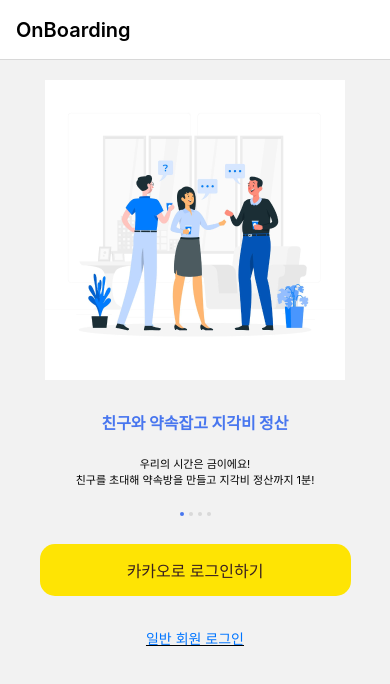
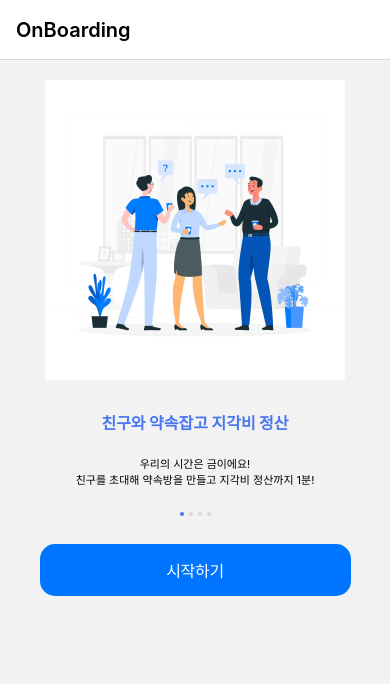
Before and after one commit to 5th-NE-O-RDINARY/Frontend, a React Native app: screen /OnBoarding in a window 390 px wide. Shown: the top 684 px of the page. Built offline with nearby package versions, Linux system fonts and the light colour scheme.

Commit message:
Feat: 페이지 연결

```diff
--- a/App.tsx
+++ b/App.tsx
@@ -13,6 +13,7 @@ import Login from '@/screens/Login';
 import Deposit from '@/screens/MyPage/Deposit';
 import PromiseDetail from '@/screens/PromiseDetail';
 import MakePromise from '@/screens/MakePromise';
+import Home from '@/screens/Tab/Home';
 
 const Stack = createStackNavigator();
 
@@ -75,7 +76,6 @@ export default function App() {
                 title: '약속 내용',
               }}
             />
-            <Stack.Screen name="Home" component={MakePromise} />
           </Stack.Navigator>
         </NavigationContainer>
       </RecoilRoot>
--- a/src/components/OnBoarding/Board.tsx
+++ b/src/components/OnBoarding/Board.tsx
@@ -18,8 +18,6 @@ const Board = () => {
     const currentIndex = Math.floor(offsetX / Dimensions.get('window').width);
     setCurrentPage(currentIndex);
   };
-
-  const imageUrl = require('@/assets/onBoarding1.png');
 
   return (
     <Wrapper>
--- a/src/screens/Login.tsx
+++ b/src/screens/Login.tsx
@@ -50,7 +50,12 @@ const Login = ({ navigation }) => {
       </Active>
 
       <ButtonBox>
-        <Button disabled={disabled} onClick={handleLogin}>
+        <Button
+          disabled={disabled}
+          onClick={() => {
+            navigation.navigate('TabNavigator');
+          }}
+        >
           로그인
         </Button>
       </ButtonBox>
--- a/src/screens/MyPage/Deposit.tsx
+++ b/src/screens/MyPage/Deposit.tsx
@@ -1,8 +1,8 @@
-import DepositButton from "@/components/myPage/DepositButton"
-import { useState } from "react"
-import { Text, View } from "react-native"
-import { SafeAreaView } from "react-native-safe-area-context"
-import styled from "styled-components"
+// import DepositButton from '@/components/MyPage/DepositButton';
+import { useState } from 'react';
+import { Text, View } from 'react-native';
+import { SafeAreaView } from 'react-native-safe-area-context';
+import styled from 'styled-components';
 
 const buttonData = [
   { text: '5,000', id: 0 },
@@ -11,10 +11,10 @@ const buttonData = [
   { text: '30,000', id: 3 },
   { text: '40,000', id: 4 },
   { text: '50,000', id: 5 },
-]
+];
 
 const Deposit = () => {
-    const [selectedButton, setSelectedButton] = useState(0)
+  const [selectedButton, setSelectedButton] = useState(0);
 
   return (
     <StyledView>
@@ -24,36 +24,52 @@ const Deposit = () => {
       </Flex>
       <AmountText>충전할 금액</AmountText>
       <DepositButtonWrapper>
-                {buttonData.map((button) => <DepositButton variant={button.id === selectedButton ? 'default' : 'disabled'} onClick={() => { console.log(button.id); setSelectedButton(button.id) }}>{button.text}</DepositButton>)}
+        {/* {buttonData.map((button) => (
+          <DepositButton
+            variant={button.id === selectedButton ? 'default' : 'disabled'}
+            onClick={() => {
+              console.log(button.id);
+              setSelectedButton(button.id);
+            }}
+          >
+            {button.text}
+          </DepositButton>
+        ))} */}
       </DepositButtonWrapper>
       <AmountText>결제 방법</AmountText>
       <VirtualAccountWrapper>
         <VirtualAccountText>가상계좌</VirtualAccountText>
       </VirtualAccountWrapper>
-            <WarningText>*충전 신청 후 2시간 이내에 입금하지 않으면 충전이 취소됩니다.</WarningText>
+      <WarningText>
+        *충전 신청 후 2시간 이내에 입금하지 않으면 충전이 취소됩니다.
+      </WarningText>
       <VirtualAccountGuideView>
         <GuideText>가상 계좌 안내</GuideText>
-                <GuideDescriptionText>- 가상계좌를 발급 받아 무통장으로 입금할 수 있어요.</GuideDescriptionText>
-                <GuideDescriptionText>- 등록하신 계정의 휴대폰 번호로 무통장 계좌 안내가 발송돼요.</GuideDescriptionText>
+        <GuideDescriptionText>
+          - 가상계좌를 발급 받아 무통장으로 입금할 수 있어요.
+        </GuideDescriptionText>
+        <GuideDescriptionText>
+          - 등록하신 계정의 휴대폰 번호로 무통장 계좌 안내가 발송돼요.
+        </GuideDescriptionText>
       </VirtualAccountGuideView>
     </StyledView>
-    )
-}
+  );
+};
 
-export default Deposit
+export default Deposit;
 
 const StyledView = styled(SafeAreaView)`
   padding: 0 32px;
   background-color: #fff;
   height: 700px;
-`
+`;
 
 const Flex = styled(View)`
   display: flex;
   flex-direction: column;
   margin-bottom: 29px;
   margin-top: 6px;
-`
+`;
 
 const StyledText = styled(Text)`
   color: #000;
@@ -61,7 +77,7 @@ const StyledText = styled(Text)`
   font-weight: 600;
   letter-spacing: -0.4px;
   margin-top: 4px;
-`
+`;
 
 const DepositButtonWrapper = styled(View)`
   display: flex;
@@ -69,7 +85,7 @@ const DepositButtonWrapper = styled(View)`
   flex-wrap: wrap;
   gap: 13px;
   margin-bottom: 24px;
-`
+`;
 
 const AmountText = styled(Text)`
   color: #000;
@@ -77,7 +93,7 @@ const AmountText = styled(Text)`
   font-weight: 600;
   letter-spacing: -0.24px;
   margin-bottom: 12px;
-`
+`;
 
 const VirtualAccountWrapper = styled(View)`
   width: 311px;
@@ -87,22 +103,22 @@ const VirtualAccountWrapper = styled(View)`
   border-radius: 10px;
   border: 1px solid #000;
   margin-bottom: 8px;
-`
+`;
 
 const VirtualAccountText = styled(Text)`
   color: #000;
   font-size: 15px;
   font-weight: 600;
   letter-spacing: -0.3px;
-`
+`;
 
 const WarningText = styled(Text)`
-    color: #F00;
+  color: #f00;
   font-size: 10px;
   font-weight: 400;
   letter-spacing: -0.2px;
   margin-bottom: 9px;
-`
+`;
 
 const VirtualAccountGuideView = styled(View)`
   padding: 12px 54px 13px 12px;
@@ -110,22 +126,22 @@ const VirtualAccountGuideView = styled(View)`
   justify-content: flex-end;
   align-items: flex-start;
   border-radius: 6px;
-    background: #F1F1F1;
+  background: #f1f1f1;
   width: 320px;
   height: 75px;
-`
+`;
 
 const GuideText = styled(Text)`
-    color: #5C5B7C;
+  color: #5c5b7c;
   font-size: 12px;
   font-weight: 600;
   letter-spacing: -0.24px;
   margin-bottom: 4px;
-`
+`;
 
 const GuideDescriptionText = styled(Text)`
-    color: #5C5B7C;
+  color: #5c5b7c;
   font-size: 10px;
   font-weight: 400;
   letter-spacing: -0.2px;
-`
+`;
--- a/src/screens/OnBoarding/OnBoarding.tsx
+++ b/src/screens/OnBoarding/OnBoarding.tsx
@@ -1,36 +1,24 @@
 import { SafeAreaView, StyleSheet, Text, View } from 'react-native';
 import Board from '@/components/OnBoarding/Board';
 import styled from 'styled-components/native';
+import { Button } from '@/components/atoms/Button';
 
-const OnBoarding = () => {
+const OnBoarding = ({ navigation }) => {
   return (
     <SafeAreaView>
       <Board />
-      <KaKao>
-        {/* <KakaoIcon /> */}
-        <KakaoText>카카오로 로그인하기</KakaoText>
-      </KaKao>
-      <LoginText>일반 회원 로그인</LoginText>
+      <ButtonWrapper>
+        <Button
+          children="시작하기"
+          onClick={() => navigation.navigate('Login')}
+        ></Button>
+      </ButtonWrapper>
     </SafeAreaView>
   );
 };
 
-const KaKao = styled.View`
-  width: 311px;
-  height: 52px;
-  flex-direction: row;
-  align-items: center;
-  justify-content: center;
-  background-color: #fee404;
-  border-radius: 15px;
-  gap: 8px;
+const ButtonWrapper = styled.View`
   margin: 0 auto;
-`;
-
-const KakaoText = styled.Text`
-  color: #392020;
-  font-size: 16px;
-  font-weight: 500;
 `;
 
 const LoginText = styled.Text`
--- a/src/screens/SignUp.tsx
+++ b/src/screens/SignUp.tsx
@@ -75,7 +75,9 @@ const SignUp = ({ navigation }) => {
         <DuplicateCheck>비밀번호가 일치하지 않습니다</DuplicateCheck>
       )}
       <ButtonBox>
-        <Button onClick={handleSignup}>회원가입하기</Button>
+        <Button onClick={() => navigation.navigate('Login')}>
+          회원가입하기
+        </Button>
       </ButtonBox>
 
       <Bottom>
--- a/src/screens/Tab/Home.tsx
+++ b/src/screens/Tab/Home.tsx
@@ -8,7 +8,7 @@ import LogoIcon from '@/assets/icon/Logo';
 import { Button } from '@/components/atoms/Button';
 import ImageBox from '@/components/Home/ImageBox';
 
-const Home = () => {
+const Home = ({ navigation }) => {
   return (
     <Container>
       <Logo>
@@ -31,7 +31,9 @@ const Home = () => {
         <SmallText>친구, 지인과 약속을 잡고</SmallText>
         <SmallText>약속한 시간에 만나 더 많은 시간을 보내 보세요.</SmallText>
         <View style={{ height: 24 }} />
-        <Button>1분만에 약속 잡기</Button>
+        <Button onClick={() => navigation.navigate('약속잡기')}>
+          1분만에 약속 잡기
+        </Button>
       </Expected>
       <Famous>
         <FamousTitle>인기 약속 장소 Best 10</FamousTitle>
```
Lines whose indentation alone changed are shown as unchanged.
